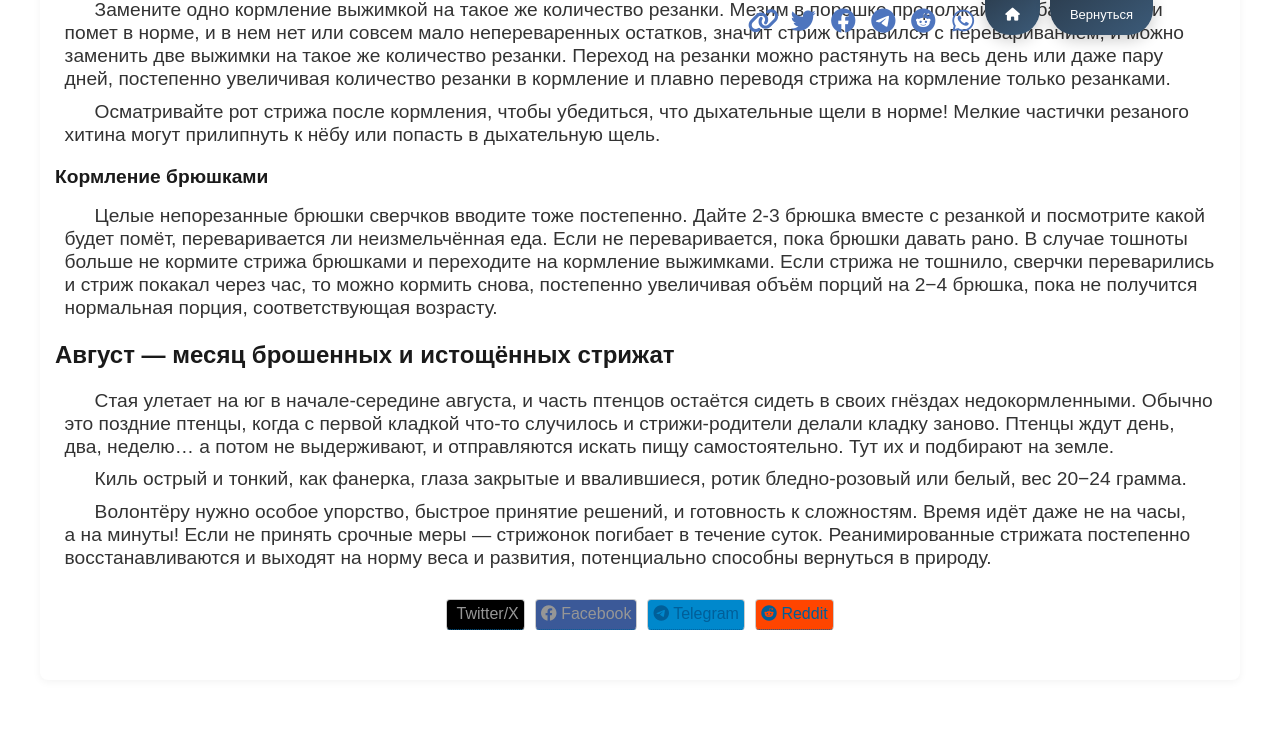
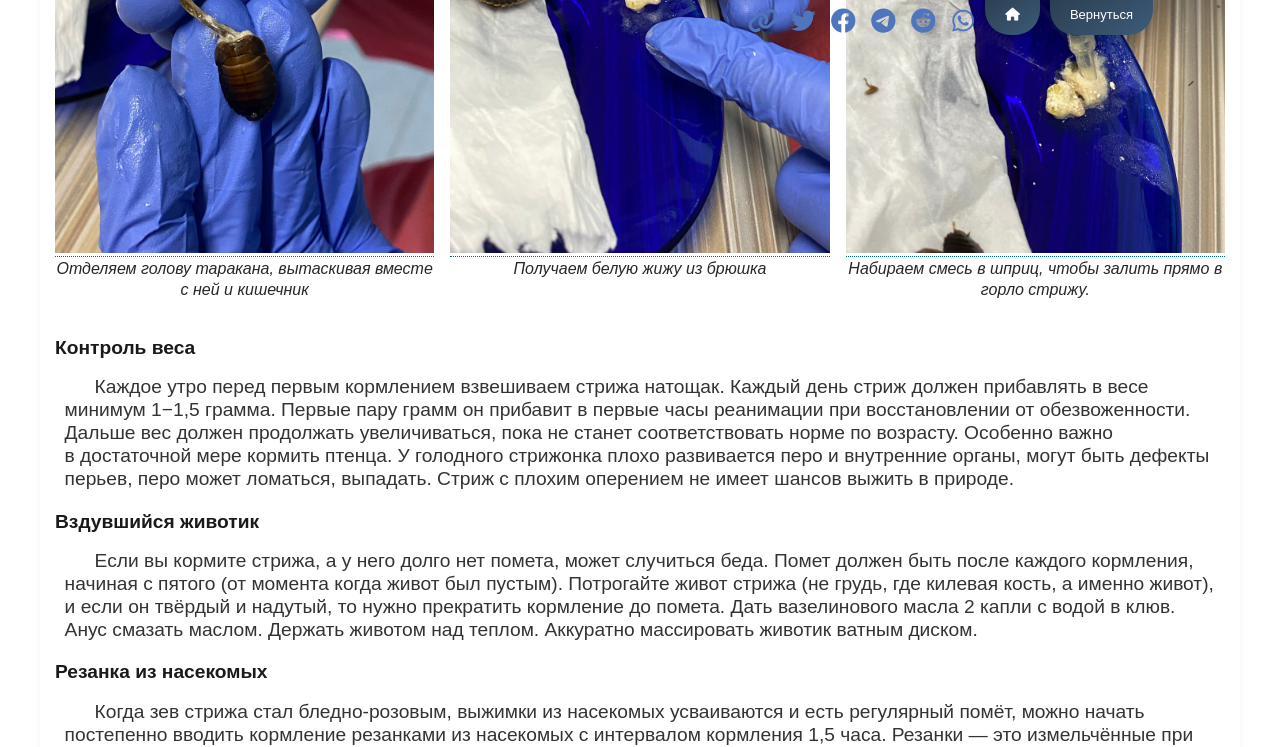
Before and after one commit to loodus-wiki/apus-apus, a Jekyll site: the page built from docs/ru/exhaustion.md, in a window 1280 px wide and 1400 px high, scrolled down 4917 px. Shown: the top 747 px of the window. Built offline with Jekyll 4.4.1, drawn with Linux system fonts in a browser that asks for light colours; before the commit the page ends 5597 px from its top, so only the background shows below that; some of the changed text lies outside the part shown.

Commit message:
insect+extract

```diff
--- a/docs/ru/exhaustion.md
+++ b/docs/ru/exhaustion.md
@@ -26,6 +26,11 @@
 По центру грудки есть кость, которая идёт дугой от шеи к животу — это киль. Немного намочите перья на грудке теплой водой и разгребите их в стороны пальцами. Как выглядит киль? Боковинки грудины круглые, сама грудка буквой U? Или ровные, грудина буквой V? (острый уголок) Или грудина как тонкая дощечка, буквой Y, I?
 
 ### Вес
+
+<figure class="image-float">
+  <img src="../assets/images/weighing-a-chick.jpg" alt="Взвешиваем птенца, это очень важный показатель" width="400">
+  <figcaption>Взвешиваем птенца, это очень важный показатель</figcaption>
+</figure>
 
 Вес здорового стрижа, в том числе птенца старше 10 дней — **от 35 грамм и больше.**
 
@@ -172,8 +177,29 @@
 
 Если нет насекомых, не заменяйте их никакой другой едой. Допустимо продержать стрижа 1 день на смеси физраствора (или Раствора Рингера) с медовой водой 1:1. Но давать не более 5 капель за "кормление". Та же рекомендация и в случае, если вы нашли стрижа вечером и ничего не можете купить. Опытным волонтёрам лучше иметь дома запас необходимого.
 
+
 В первые сутки кормим только выжимками. Делаем выжимки из насекомых по 0,2−0,25 мл (2- 3 выжимки из сверчков предимаго) и кормим каждые 25−40 минут первые 5 кормлений. После пятого кормления обычно появляется помёт. Когда есть помет, увеличиваем порцию до 0,3−0,35 мл (4−5 выжимок), а интервал до 1 часа до конца суток.
 Ночные перерывы между кормлениями не более трех часов.
+
+#### Выжимка
+
+Подготовка выжимки на примере мраморного таракана (предымаго).
+
+
+<div class="image-gallery">
+<figure>
+  <img src="../assets/images/insect-extract1.jpg" alt="Отделяем голову, вытаскивая и кишечник" width="400">
+  <figcaption>Отделяем голову таракана, вытаскивая вместе с ней и кишечник</figcaption>
+</figure>
+<figure>
+  <img src="../assets/images/insect-extract2.jpg" alt="Получаем белую жижу из брюшка" width="400">
+  <figcaption>Получаем белую жижу из брюшка</figcaption>
+</figure>
+<figure>
+  <img src="../assets/images/insect-extract3.jpg" alt="Набираем смесь в шприц, чтобы залить прямо в горло стрижу" width="400">
+  <figcaption>Набираем смесь в шприц, чтобы залить прямо в горло стрижу.</figcaption>
+</figure>
+</div>
 
 ### Контроль веса
 
@@ -187,6 +213,24 @@
 ### Резанка из насекомых
 
 Когда зев стрижа стал бледно-розовым, выжимки из насекомых усваиваются и есть регулярный помёт, можно начать постепенно вводить кормление резанками из насекомых с интервалом кормления 1,5 часа. Резанки — это измельчённые при помощи маникюрных ножниц брюшки сверчков или тараканов.
+
+<div class="video-gallery">
+<figure>
+    <img src="../assets/images/feeding-with-finely-chopped-insects.jpg" alt="Подготовка мелко нарезанных насекомых" width="300">
+    <figcaption>Подготовка мелко нарезанных насекомых</figcaption>
+</figure>
+
+  <figure>
+    <video width="500" height="405" controls>
+      <source src="{{ 'assets/video/feeding-with-finely-chopped-insects.mp4' | relative_url }}" type="video/mp4">
+      Your browser does not support the video tag.
+    </video>
+    <figcaption>
+      Кормление мелко нарезанными насекомыми. Закладываем комок в рот, стараясь не измазать вокруг клюва. Если там постоянно будет оставаться корм, это приведёт к инфекции.
+    </figcaption>
+  </figure>
+</div>
+
 
 Замените одно кормление выжимкой на такое же количество резанки. Мезим в порошке продолжайте добавлять. Если помет в норме, и в нем нет или совсем мало непереваренных остатков, значит стриж справился с перевариванием, и можно заменить две выжимки на такое же количество резанки. Переход на резанки можно растянуть на весь день или даже пару дней, постепенно увеличивая количество резанки в кормление и плавно переводя стрижа на кормление только резанками.
 
```
Also changed, not shown: other parts of docs/ru/exhaustion.md (+1 -1 lines), docs/ru/feeding-swift.md (+1 -1 lines), docs/assets/images/feeding-with-finely-chopped-insects.jpg (added), docs/assets/images/insect-extract1.jpg (added), docs/assets/images/insect-extract2.jpg (added), docs/assets/images/insect-extract3.jpg (added), docs/assets/images/preparation-of-insect-extract-1.jpg (added), docs/assets/images/preparation-of-insect-extract-2.jpg (added), docs/assets/images/weighing-a-chick.jpg (added), 1 other file.
